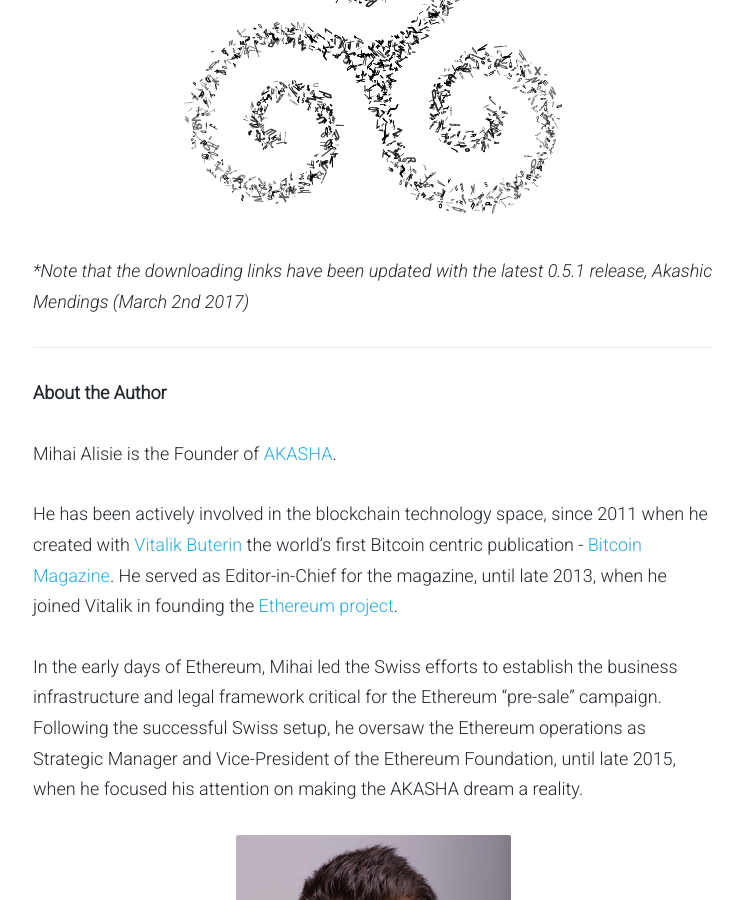
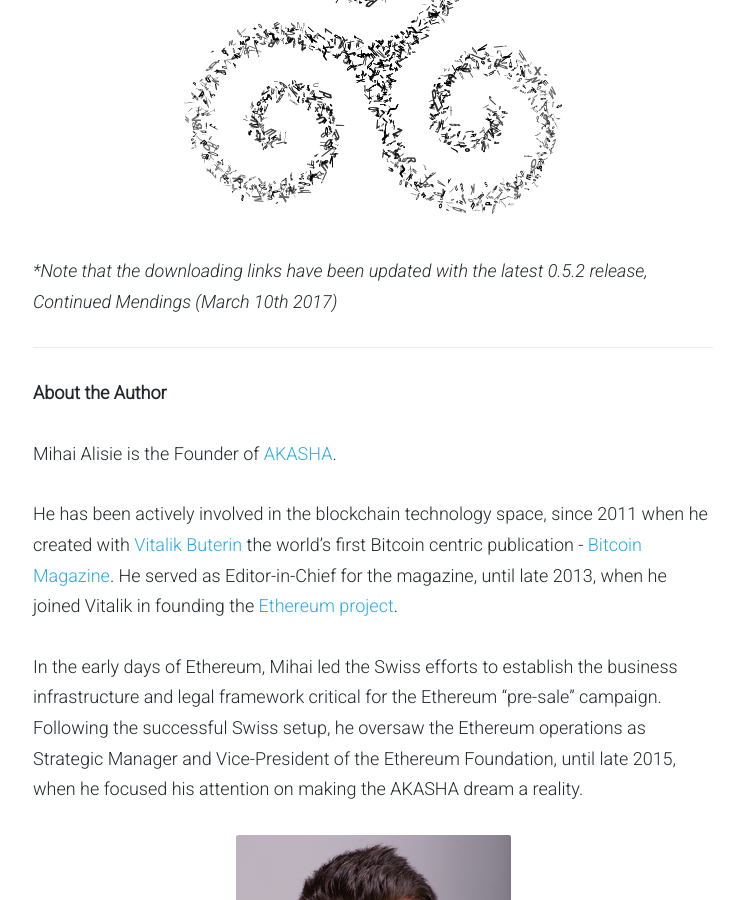
Before and after one commit to AKASHAorg/blog.akasha.world, a Jekyll site: the page built from _posts/2017-01-16-into-the-ether.md, in a window 1280 px wide and 900 px high, scrolled down 4040 px. Shown: the whole window, without its empty margins (267-1010 px from the left). Built offline with Jekyll 4.4.1, drawn with Linux system fonts in a browser that asks for light colours; comment, search, counter and statistics services are not loaded; part of the change alters nothing that is shown.

Commit message:
Update 2017-01-16-into-the-ether.md

```diff
--- a/_posts/2017-01-16-into-the-ether.md
+++ b/_posts/2017-01-16-into-the-ether.md
@@ -50,7 +50,7 @@ And now, let’s make our first step *Into the Ether*!
 
 #### Instructions For Windows Pioneers:
 
-* Download the [.exe installer](https://github.com/AkashaProject/Alpha/releases/download/0.5.1/AKASHA-win-x64-0.5.1.exe){:target="_blank"} or the [.zip archive](https://github.com/AkashaProject/Alpha/releases/download/0.5.1/AKASHA-win-x64-0.5.1.zip){:target="_blank"} from our [official alpha GitHub repo](https://github.com/AkashaProject/Alpha/releases/tag/0.5.1){:target="_blank"}
+* Download the [.exe installer](https://github.com/AkashaProject/Alpha/releases/download/0.5.2/AKASHA-win-x64-0.5.2.exe){:target="_blank"} or the [.zip archive](https://github.com/AkashaProject/Alpha/releases/download/0.5.2/AKASHA-win-x64-0.5.2.zip){:target="_blank"} from our [official alpha GitHub repo](https://github.com/AkashaProject/Alpha/releases/tag/0.5.2){:target="_blank"}
 *	Run the installer or extract the files contained in the .zip file
 *	Open the AKASHA dapp and synchronize with the network
 *	Create an AKASHA identity (profile)
@@ -58,7 +58,7 @@ And now, let’s make our first step *Into the Ether*!
 
 #### Instructions For Mac Pioneers:
 
-*	Download the [.dmg installer](https://github.com/AkashaProject/Alpha/releases/download/0.5.1/AKASHA-macosx-0.5.1.dmg){:target="_blank"} or the [.zip archive](https://github.com/AkashaProject/Alpha/releases/download/0.5.1/AKASHA-macosx-0.5.1.zip){:target="_blank"} from our [official alpha GitHub repo](https://github.com/AkashaProject/Alpha/releases/tag/0.5.1){:target="_blank"}
+*	Download the [.dmg installer](https://github.com/AkashaProject/Alpha/releases/download/0.5.2/AKASHA-macosx-0.5.2.dmg){:target="_blank"} or the [.zip archive](https://github.com/AkashaProject/Alpha/releases/download/0.5.2/AKASHA-macosx-0.5.2.zip){:target="_blank"} from our [official alpha GitHub repo](https://github.com/AkashaProject/Alpha/releases/tag/0.5.2){:target="_blank"}
 *	Run the installer or extract the files contained in the .zip file
 *	Open the AKASHA dapp and synchronize with the network
 *	Create an AKASHA identity
@@ -66,7 +66,7 @@ And now, let’s make our first step *Into the Ether*!
 
 #### Instructions For Linux Pioneers:
 
-*	Download the [.deb installer](https://github.com/AkashaProject/Alpha/releases/download/0.5.1/AKASHA-linux-x64-0.5.1.deb){:target="_blank"} or the [.zip archive](https://github.com/AkashaProject/Alpha/releases/download/0.5.1/AKASHA-linux-x64-0.5.1.zip){:target="_blank"} from our [official alpha GitHub repo](https://github.com/AkashaProject/Alpha/releases/tag/0.5.1){:target="_blank"}
+*	Download the [.deb installer](https://github.com/AkashaProject/Alpha/releases/download/0.5.2/AKASHA-linux-x64-0.5.2.deb){:target="_blank"} or the [.zip archive](https://github.com/AkashaProject/Alpha/releases/download/0.5.2/AKASHA-linux-x64-0.5.2.zip){:target="_blank"} from our [official alpha GitHub repo](https://github.com/AkashaProject/Alpha/releases/tag/0.5.2){:target="_blank"}
 *	Run the installer or extract the files contained in the .zip file
 *	Open the AKASHA dapp and synchronize with the network
 *	Create an AKASHA identity
@@ -83,7 +83,7 @@ History is in the making and this time, we’re writing it **together** - *Into
 
 ![AKASHA]({{ site.baseurl }}/content/images/2_intro_akasha.jpg)
 
-**Note that the downloading links have been updated with the latest 0.5.1 release, Akashic Mendings (March 2nd 2017)*
+**Note that the downloading links have been updated with the latest 0.5.2 release, Continued Mendings (March 10th 2017)*
 
 ----
 
```
